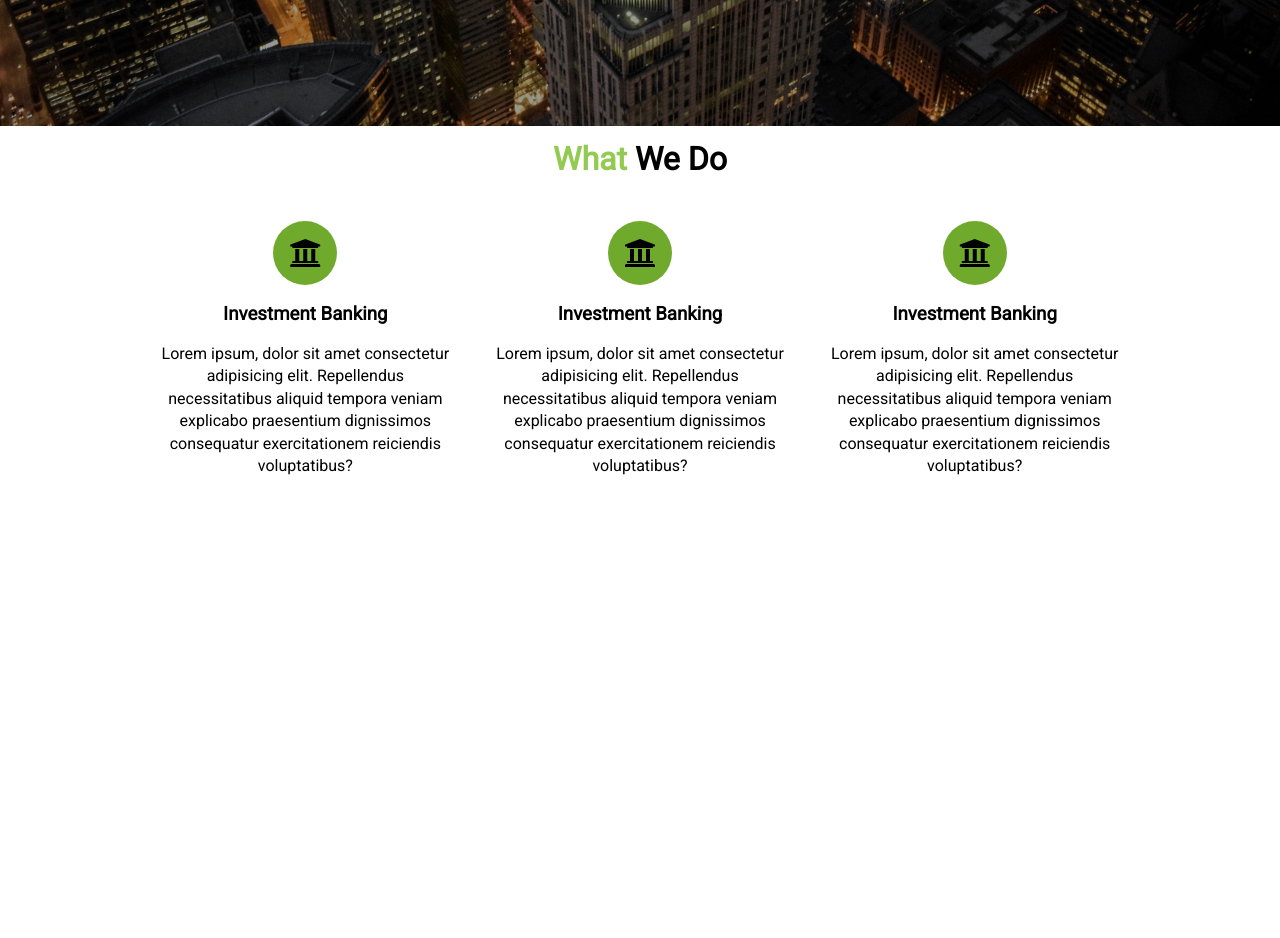
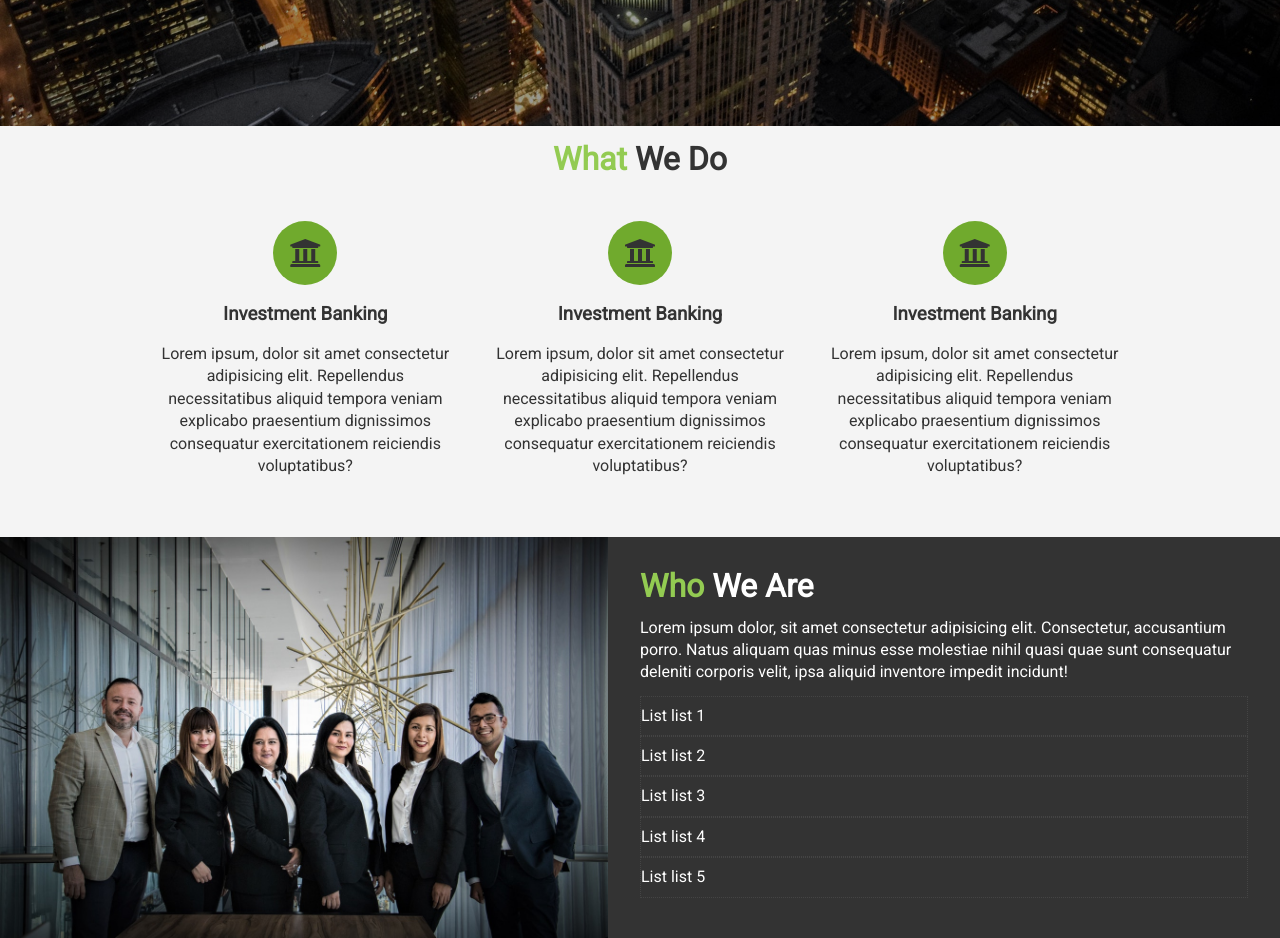
Before and after one commit to shenayyilmaz/css-flex, a plain HTML site: page index.html in a window 1280 px wide. Shown: the part 740-1678 px from the top of the page. Before the commit the page ends 1277 px from the top, so only its background shows below. Drawn offline with nearby package versions, Linux system fonts and the light colour scheme; some packages are replaced by stand-ins of ours.

```diff
--- a/css/style.css
+++ b/css/style.css
@@ -32,7 +32,13 @@ p {
 }
 
 .bg-light {
-  background: #fff;
+  background: #f4f4f4;
+  color: #333;
+}
+
+.bg-dark {
+  background: #333;
+  color: #fff;
 }
 
 .py-1 {
@@ -43,6 +49,16 @@ p {
 }
 .py-3 {
   padding: 3rem 0;
+}
+
+.p-1 {
+  padding: 1rem;
+}
+.p-2 {
+  padding: 2rem;
+}
+.p-3 {
+  padding: 3rem;
 }
 .text-primary {
   color: #93cb52;
@@ -65,6 +81,14 @@ p {
   margin-bottom: 2rem;
 }
 
+.list {
+  margin: 0.5rem 0;
+  list-style: none;
+}
+.list li {
+  padding: 0.5rem 0;
+  border: 1px dotted #444;
+}
 .btn {
   display: inline-block;
   background-color: #93cb52;
@@ -155,3 +179,16 @@ p {
 .items .item p {
   text-justify: ;
 }
+
+/* Section Who We Are  */
+
+#who {
+  display: flex;
+}
+
+#who div {
+  flex: 1;
+}
+#who .who-img {
+  background: url("../img/people.jpg") no-repeat center center/cover;
+}
--- a/index.html
+++ b/index.html
@@ -91,6 +91,29 @@
         </div>
       </div>
     </section>
+
+    <!-- Section Who We Are -->
+
+    <section id="who">
+      <div class="who-img"></div>
+      <div class="who-text bg-dark p-2">
+        <h2 class="m-heading"><span class="text-primary">Who</span> We Are</h2>
+        <p>
+          Lorem ipsum dolor, sit amet consectetur adipisicing elit. Consectetur,
+          accusantium porro. Natus aliquam quas minus esse molestiae nihil quasi
+          quae sunt consequatur deleniti corporis velit, ipsa aliquid inventore
+          impedit incidunt!
+        </p>
+        <ul class="list">
+          <li>List list 1</li>
+          <li>List list 2</li>
+          <li>List list 3</li>
+          <li>List list 4</li>
+          <li>List list 5</li>
+        </ul>
+      </div>
+    </section>
+
     <!-- JQuery CDN -->
     <script
       src="https://code.jquery.com/jquery-3.3.1.min.js"
```
